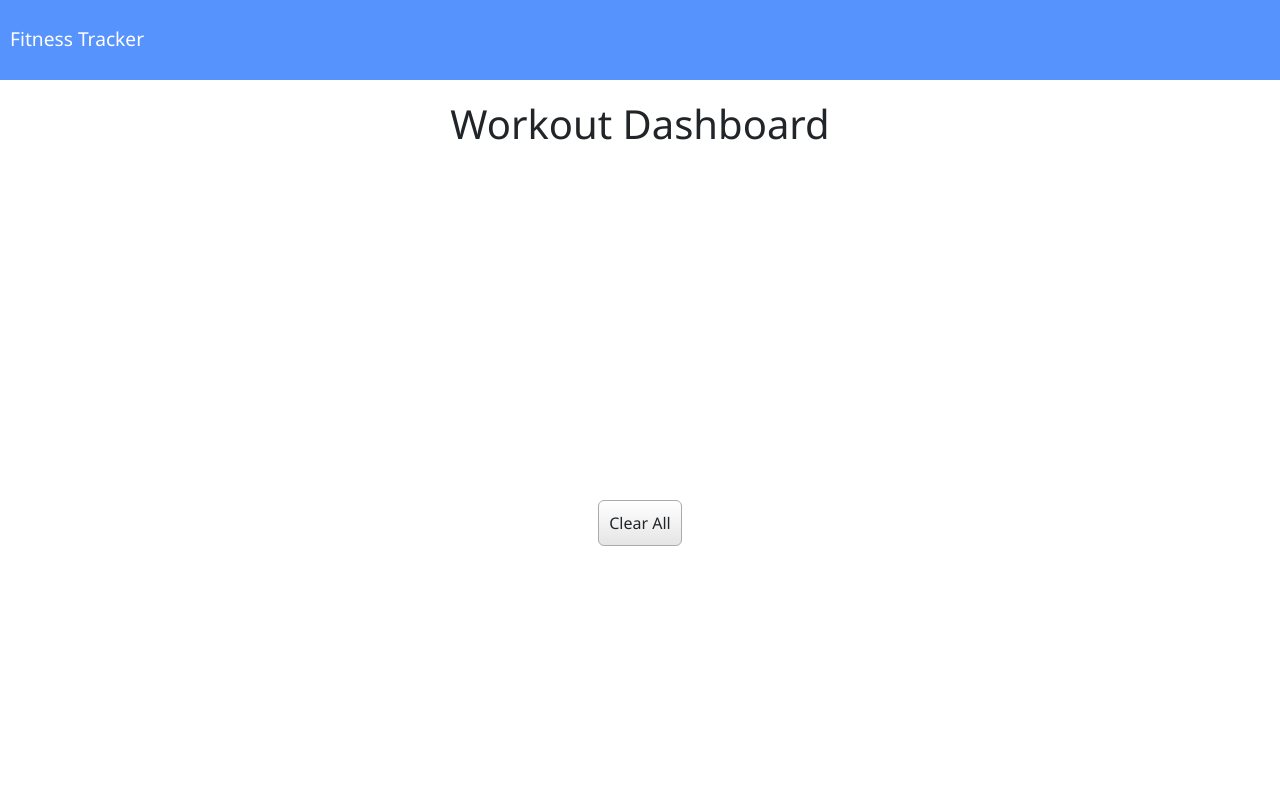
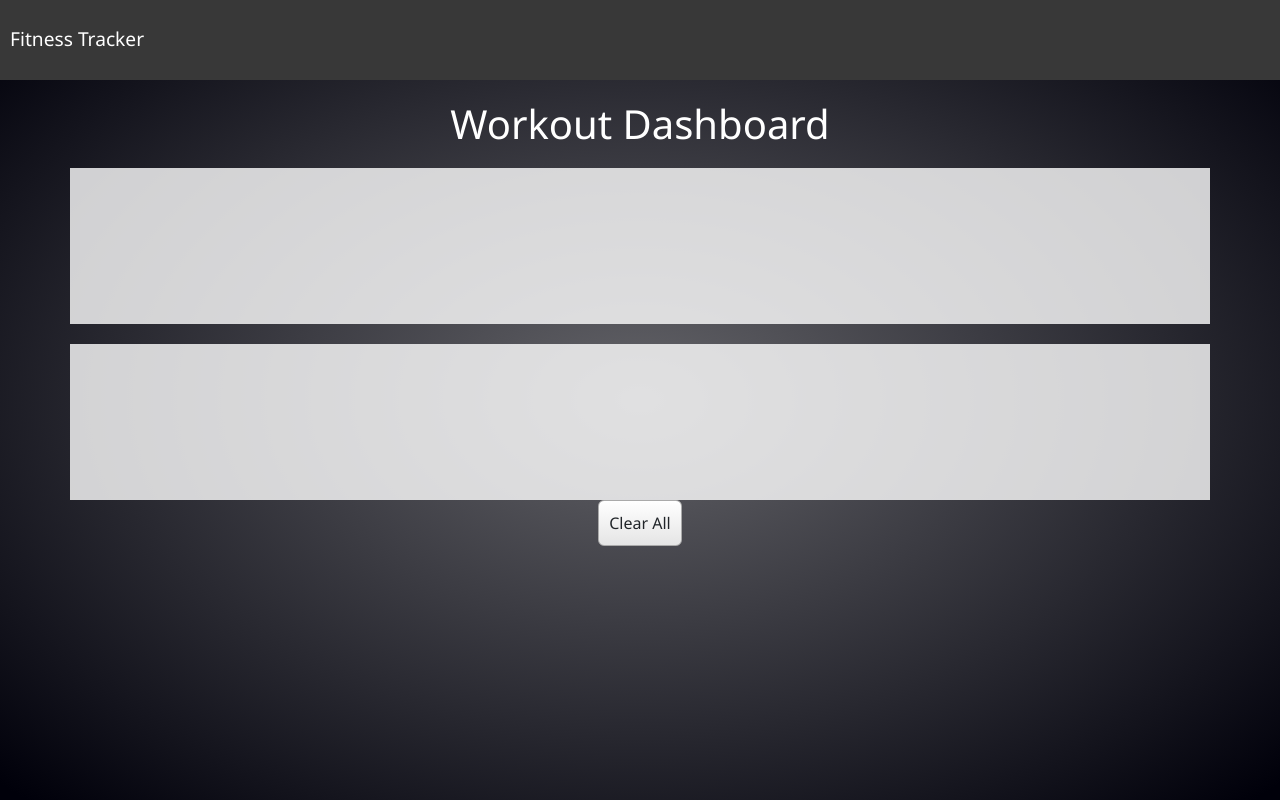
Before and after one commit to paveldarii/my-personal-fitness-tracker, a website: page public/stats.html in a window 1280 px wide. Drawn offline with nearby package versions, Linux system fonts and the light colour scheme; no server answers.

Commit message:
added more styling to the app

```diff
--- a/public/style.css
+++ b/public/style.css
@@ -10,6 +10,8 @@ html,
 body,
 .wrapper {
   height: 100%;
+  background: radial-gradient(ellipse at center, #646469 0%, #00000a 98%);
+  background-size: cover;
 }
 
 body {
@@ -17,7 +19,7 @@ body {
 }
 
 nav {
-  background-color: #5793fd;
+  background-color: #383838;
   color: #ffffff;
   height: 80px;
   padding: 10px;
@@ -45,6 +47,7 @@ header {
 }
 
 header h1 {
+  color: white;
   transform: skewX(-2deg);
 }
 
@@ -352,7 +355,9 @@ form > button {
   margin-left: auto;
   margin-right: auto;
 }
-
+#clear-all:hover {
+  opacity: 0.7;
+}
 .d-flex {
   display: flex;
   flex-wrap: wrap;
@@ -434,7 +439,12 @@ form > button {
 .resistance-form {
   padding: 10px;
 }
-
+.col-md-6 {
+  background: rgba(255, 255, 255, 0.8);
+}
+.text-center {
+  color: white;
+}
 @keyframes toast {
   50% {
     opacity: 1;
```
